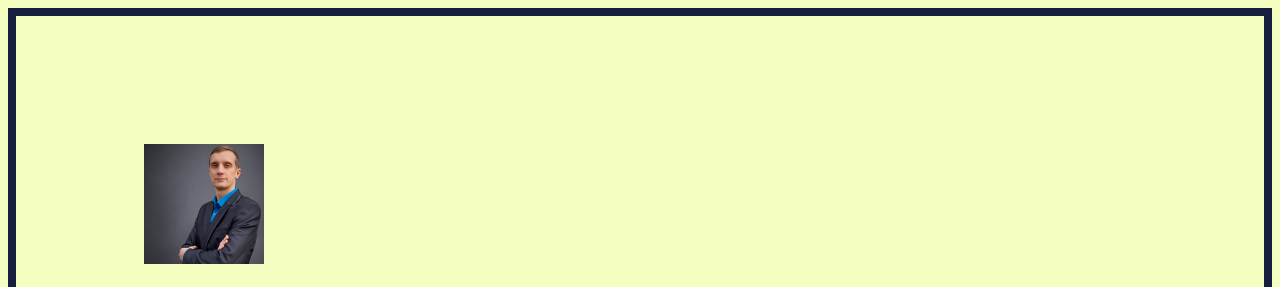
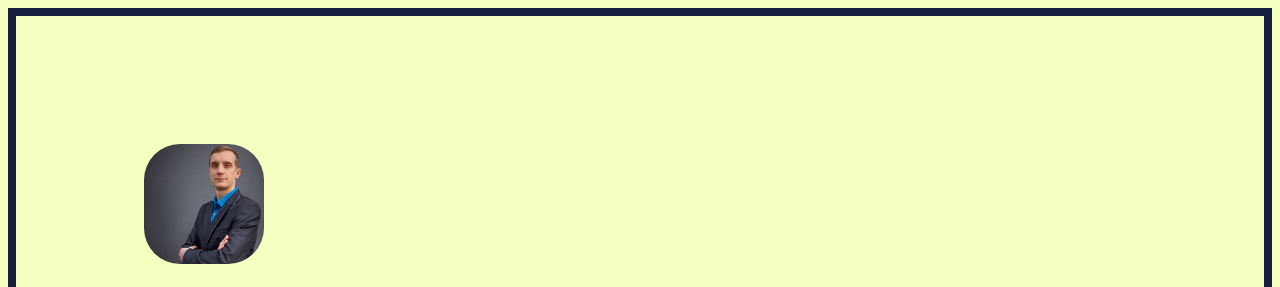
Before and after one commit to Dekstryn/dekstryn.github.io, a website: page src/content/index.html in a window 1280 px wide. Shown: the top 287 px of the page. Drawn offline with nearby package versions, Linux system fonts and the light colour scheme; files that its build step writes are made by us from their sources.

Commit message:
Added round corner to profile img

```diff
--- a/src/scss/_components.scss
+++ b/src/scss/_components.scss
@@ -1,4 +1,7 @@
 .header{
     margin-top: 8rem;
     margin-left: 8rem;
+    &__img{
+        border-radius: 30%;
+    }
 }
```
